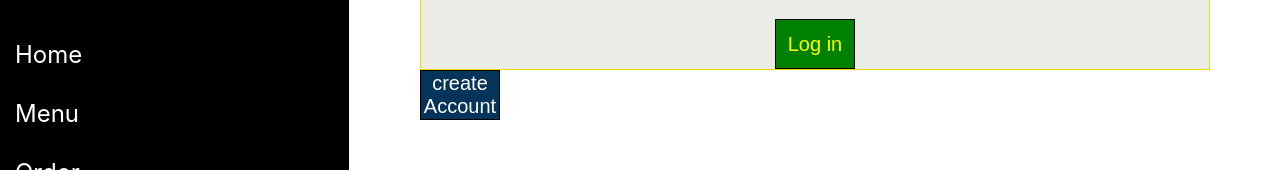
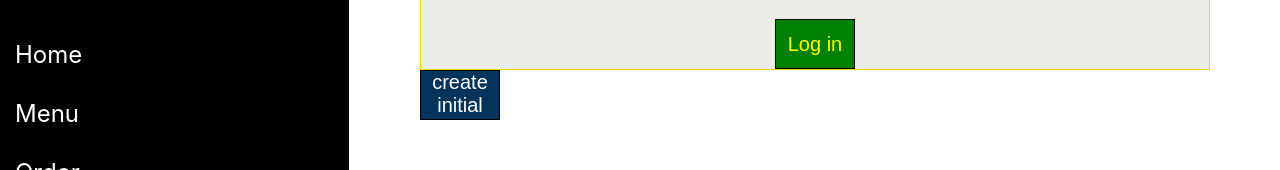
Before and after one commit to Simant0/MERNapp, a React (Create React App) app in the folder client/: page /control in a window 1280 px wide. Shown: the part 333-503 px from the top of the page. Built offline with nearby package versions, Linux system fonts and the light colour scheme; no server answers; what react-alert-template-basic would draw is missing.

Commit message:
add user fixed

```diff
--- a/client/src/Dashboard/Login.js
+++ b/client/src/Dashboard/Login.js
@@ -42,9 +42,9 @@ export default function Login({ setToken }) {
   const createAccount = () => {
     axios
       .post("/api/users/signup", {
-        username: username,
+        username: "admin",
         email: "admin@99fud.com",
-        password: password,
+        password: "admin123",
         role: "admin",
       })
       .then((res) => {
@@ -69,7 +69,7 @@ export default function Login({ setToken }) {
               createAccount();
             }}
           >
-            create Account
+            create initial Account
           </button>
         </div>
       );
```
